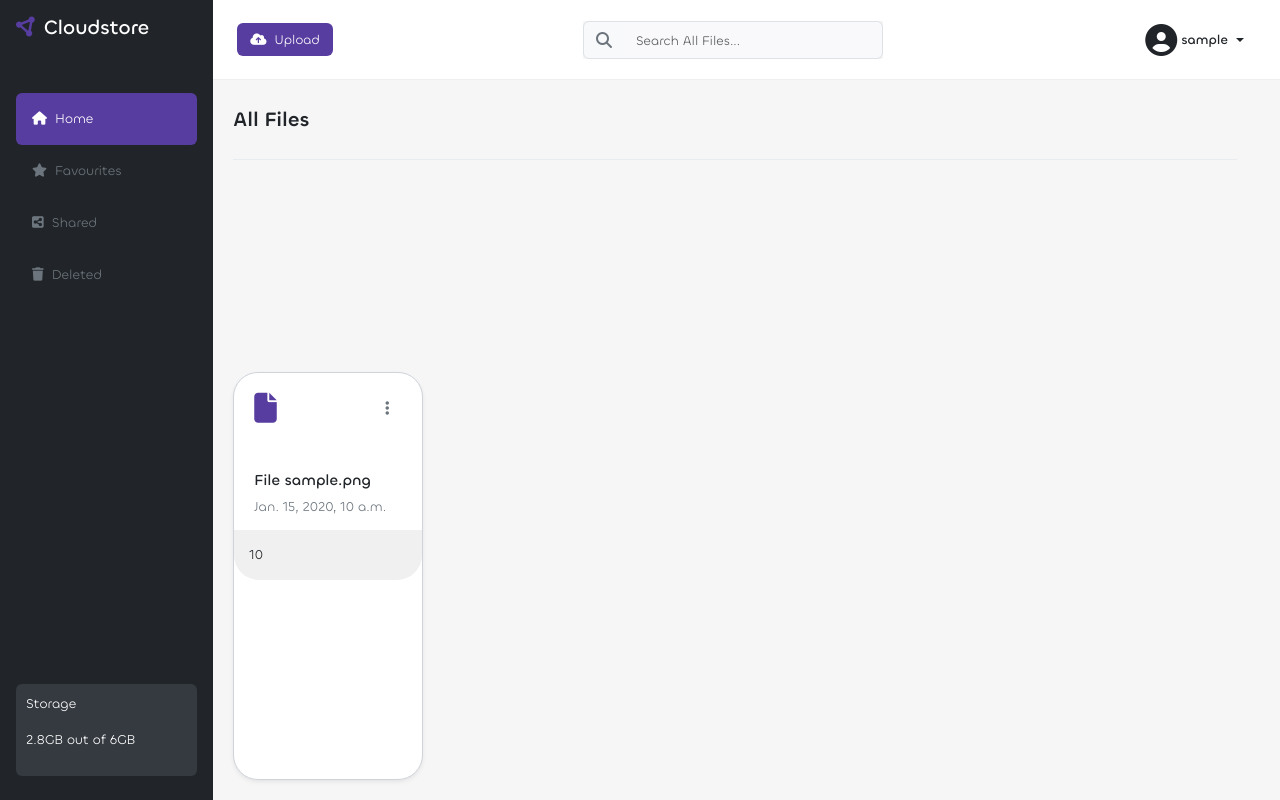
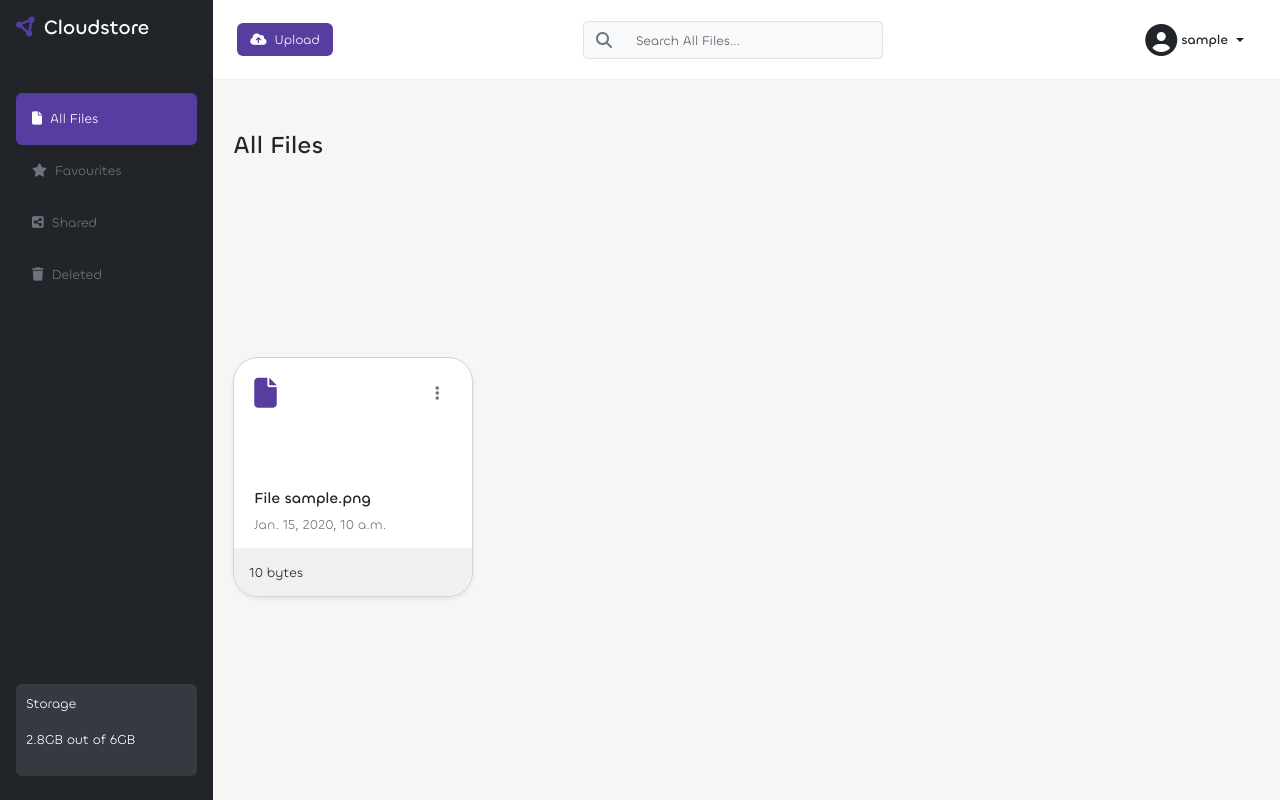
Before and after one commit to Chixide1/Cloudstore, a Django app: page / in a window 1280 px wide. Run offline with Django 5.2, Linux system fonts and the light colour scheme; a user stored in the database is signed in; tables that the repository leaves empty hold one stand-in row (values such as "Sample post"); style sheets or scripts are compiled from the project's sources; some libraries are stand-ins or nearby versions.

Commit message:
Made the file cards look better

```diff
--- a/apps/filestore/templates/_dashboard.html
+++ b/apps/filestore/templates/_dashboard.html
@@ -1,11 +1,11 @@
 <div class="dashboard">
-    <div class="dashboard__upload w-100 d-flex align-items-center justify-content-between">
-        <h5 class="m-0 dashboard__heading" style="font-weight: 550;">All Files</h5>
+    <div class="dashboard__upload w-100 d-flex align-items-end justify-content-between">
+        <h4 class="m-0 dashboard__heading" style="font-weight: 500;">All Files</h4>
     </div>
     {% for file in files %}
         <div class="file-card shadow-sm">
             <div class="file-card__main">
-                <div class="file-card__head d-flex justify-content-between align-items-start">
+                <div class="file-card__icons d-flex justify-content-between align-items-start">
                     <i class="fa-solid fa-file accent-clr" style="font-size: 30px;"></i>
                     <button class="fa-solid fa-ellipsis-vertical file-card__menu btn"></button>
                 </div>
@@ -13,7 +13,7 @@
                 <span class="file-card__date">{{ file.date_created }}</span>
             </div>
             <div class="file-card__size">
-                <span class="">{{ file.file_size }}</span>
+                <span class="">{{ file.file_size | filesizeformat }}</span>
             </div>
         </div>
     {% endfor %}
--- a/apps/filestore/templates/_sidebar.html
+++ b/apps/filestore/templates/_sidebar.html
@@ -1,7 +1,7 @@
 <div class="sidebar d-flex flex-column align-items-center pt-3 pb-4 text-white min-vh-100">
     <h5 class="w-100 sidebar__logo"><i class="fa-solid fa-circle-nodes accent-clr"></i><span class="ps-2">Cloudstore</span></h5>
     <nav class="nav flex-column w-100 sidebar__link-group">
-        <a href="#" class="sidebar__link nav-link rounded active"><i class="fa-solid fa-house"></i><span class="ps-2">Home</span></a>
+        <a href="#" class="sidebar__link nav-link rounded active"><i class="fa-solid fa-file"></i><span class="ps-2">All Files</span></a>
         <a href="#" class="sidebar__link nav-link rounded"><i class="fa-solid fa-star"></i><span class="ps-2">Favourites</span></a>
         <a href="#" class="sidebar__link nav-link rounded"><i class="fa-solid fa-square-share-nodes"></i><span class="ps-2">Shared</span></a>
         <a href="#" class="sidebar__link nav-link rounded"><i class="fa-solid fa-trash"></i><span class="ps-2">Deleted</span></a>
--- a/assets/sass/components/_filestore.scss
+++ b/assets/sass/components/_filestore.scss
@@ -95,7 +95,7 @@
     padding-inline: 20px;
     padding-bottom: 20px;
     display: grid;
-    grid-template-columns: repeat(auto-fill, minmax(125px, 190px));
+    grid-template-columns: repeat(auto-fill, minmax(125px, 240px));
     gap: 1em;
     max-width: 100%;
 
@@ -113,13 +113,13 @@
         grid-column: 1/-1;
         background-color: $background-color-1;
         height: 10vh;
-        border-bottom: 1px solid var(--bs-gray-200);
     }
 }
 
 .file-card {
     $card-padding: 20px;
     $edge-size: 25px;
+    height: 240px;
 
     background-color: white;
     border-radius: $edge-size;
@@ -129,11 +129,17 @@
     &__main {
         padding: $card-padding;
         padding-bottom: $card-padding - 7px;
+        height: 80%;
+        display: flex;
+        flex-direction: column;
+        justify-content: end;
     }
 
-    &__head {
-        margin-bottom: 3rem;
+    &__icons {
+        margin-bottom: auto;
         font-size: 23px;
+        justify-self: flex-start;
+        width: 100%;
     }
 
     &__menu {
@@ -142,6 +148,9 @@
 
     &__title {
         font-size: 15px;
+        overflow: hidden;
+        text-overflow: ellipsis;
+        white-space: nowrap;
     }
 
     &__date {
@@ -149,6 +158,7 @@
     }
 
     &__size {
+        height: 20%;
         background-color: #F0F0F0;
         padding: $card-padding - 5px;
         border-bottom-left-radius: $edge-size;
```
Also changed, not shown: assets/sass/base.css (+18 -8 lines), 1 other file.
